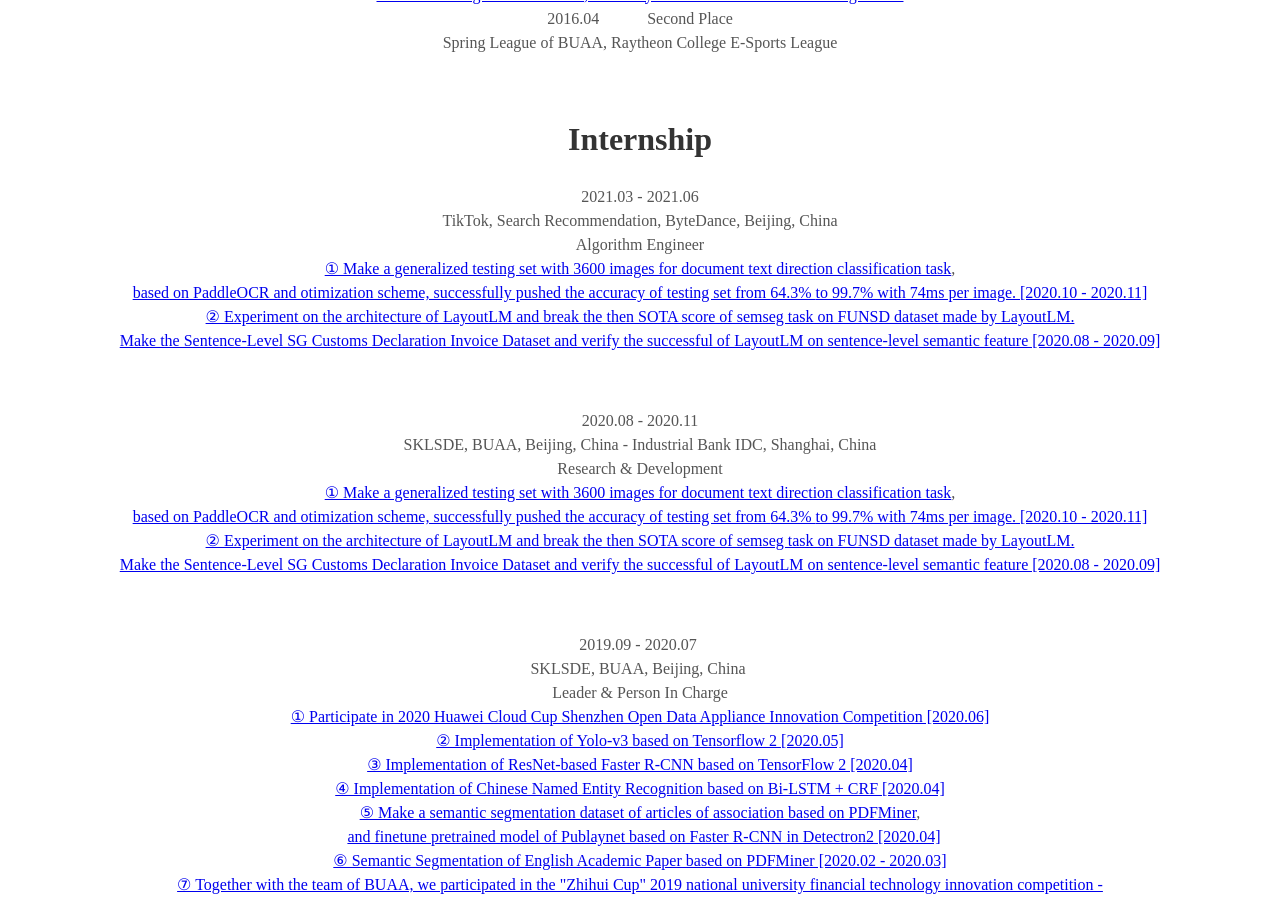
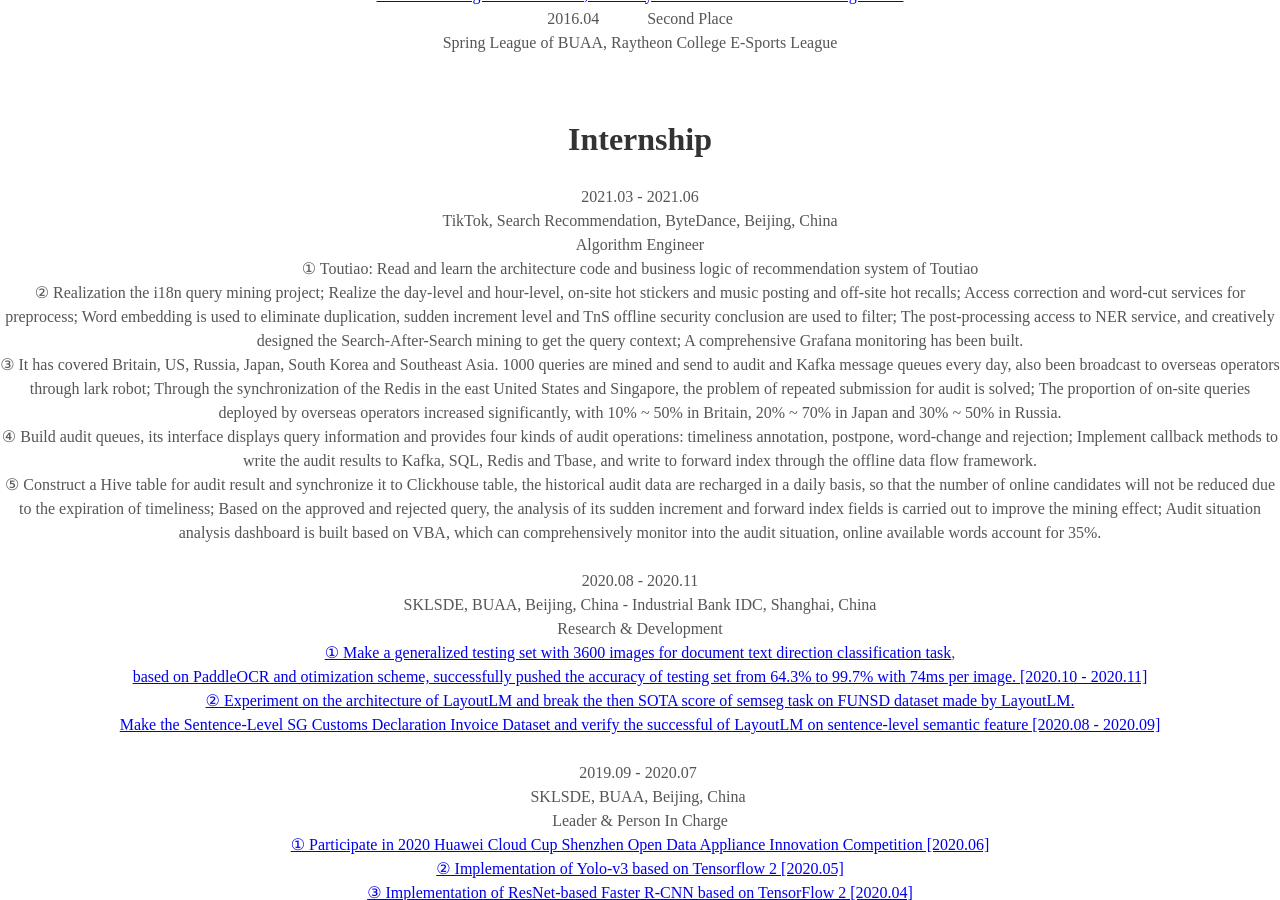
Before and after one commit to Noba1anc3/Noba1anc3.github.io, a Jekyll site: the page built from _posts/2020-07-13-Curriculum Vitae.md, in a window 1280 px wide and 900 px high, scrolled down 1711 px. Built offline with Jekyll 4.4.1, drawn with Linux system fonts in a browser that asks for light colours; some web fonts are replaced.

Commit message:
Update 2020-07-13-Curriculum Vitae.md

```diff
--- a/_posts/2020-07-13-Curriculum Vitae.md
+++ b/_posts/2020-07-13-Curriculum Vitae.md
@@ -72,17 +72,13 @@ Spring League of BUAA, Raytheon College E-Sports League</center>
 <center>2021.03 - 2021.06 <br>
 TikTok, Search Recommendation, ByteDance, Beijing, China<br>
 Algorithm Engineer<br>
-<a href="https://github.com/Noba1anc3/Direction_Classify/blob/master/Tesing%20Set.md">
-① Make a generalized testing set with 3600 images for document text direction classification task</a>,<br>
-<a href="https://github.com/Noba1anc3/Direction_Classify/blob/master/PaddleOCR/%E5%87%86%E7%A1%AE%E7%8E%87%E8%BF%AD%E4%BB%A3%E4%BC%98%E5%8C%96%E7%BB%93%E6%9E%9C%E6%96%87%E6%A1%A3.md">
- based on PaddleOCR and otimization scheme, successfully pushed the accuracy of testing set from </a>
-<a href="https://github.com/Noba1anc3/Direction_Classify/blob/master/zhenyang_version/README.md">
-64.3% </a>
-<a href="https://github.com/Noba1anc3/Direction_Classify/blob/master/PaddleOCR/%E6%97%B6%E9%97%B4%E6%B6%88%E8%80%97%E8%BF%AD%E4%BB%A3%E4%BC%98%E5%8C%96%E7%BB%93%E6%9E%9C%E6%96%87%E6%A1%A3.md">
-to 99.7% with 74ms per image. [2020.10 - 2020.11]</a><br>
-<a href="https://github.com/Noba1anc3/ext_layout_lm">
-② Experiment on the architecture of LayoutLM and break the then SOTA score of semseg task on FUNSD dataset made by LayoutLM.<br> Make the Sentence-Level SG Customs Declaration Invoice Dataset and verify the successful of LayoutLM on sentence-level semantic feature [2020.08 - 2020.09]</a><br></center><br>
-
+①  Toutiao: Read and learn the architecture code and business logic of recommendation system of Toutiao<br>
+②  Realization the i18n query mining project; Realize the day-level and hour-level, on-site hot stickers and music posting and off-site hot recalls; Access correction and word-cut services for preprocess; Word embedding is used to eliminate duplication, sudden increment level and TnS offline security conclusion are used to filter; The post-processing access to NER service, and creatively designed the Search-After-Search mining to get the query context; A comprehensive Grafana monitoring has been built.
+<br>
+③  It has covered Britain, US, Russia, Japan, South Korea and Southeast Asia. 1000 queries are mined and send to audit and Kafka message queues every day, also been broadcast to overseas operators through lark robot; Through the synchronization of the Redis in the east United States and Singapore, the problem of repeated submission for audit is solved; The proportion of on-site queries deployed by overseas operators increased significantly, with 10% ~ 50% in Britain, 20% ~ 70% in Japan and 30% ~ 50% in Russia.
+<br>
+④  Build audit queues, its interface displays query information and provides four kinds of audit operations: timeliness annotation, postpone, word-change and rejection; Implement callback methods to write the audit results to Kafka, SQL, Redis and Tbase, and write to forward index through the offline data flow framework.<br>
+⑤  Construct a Hive table for audit result and synchronize it to Clickhouse table, the historical audit data are recharged in a daily basis, so that the number of online candidates will not be reduced due to the expiration of timeliness; Based on the approved and rejected query, the analysis of its sudden increment and forward index fields is carried out to improve the mining effect; Audit situation analysis dashboard is built based on VBA, which can comprehensively monitor into the audit situation, online available words account for 35%.<br>
 
 
 <center>2020.08 - 2020.11 <br>
```
